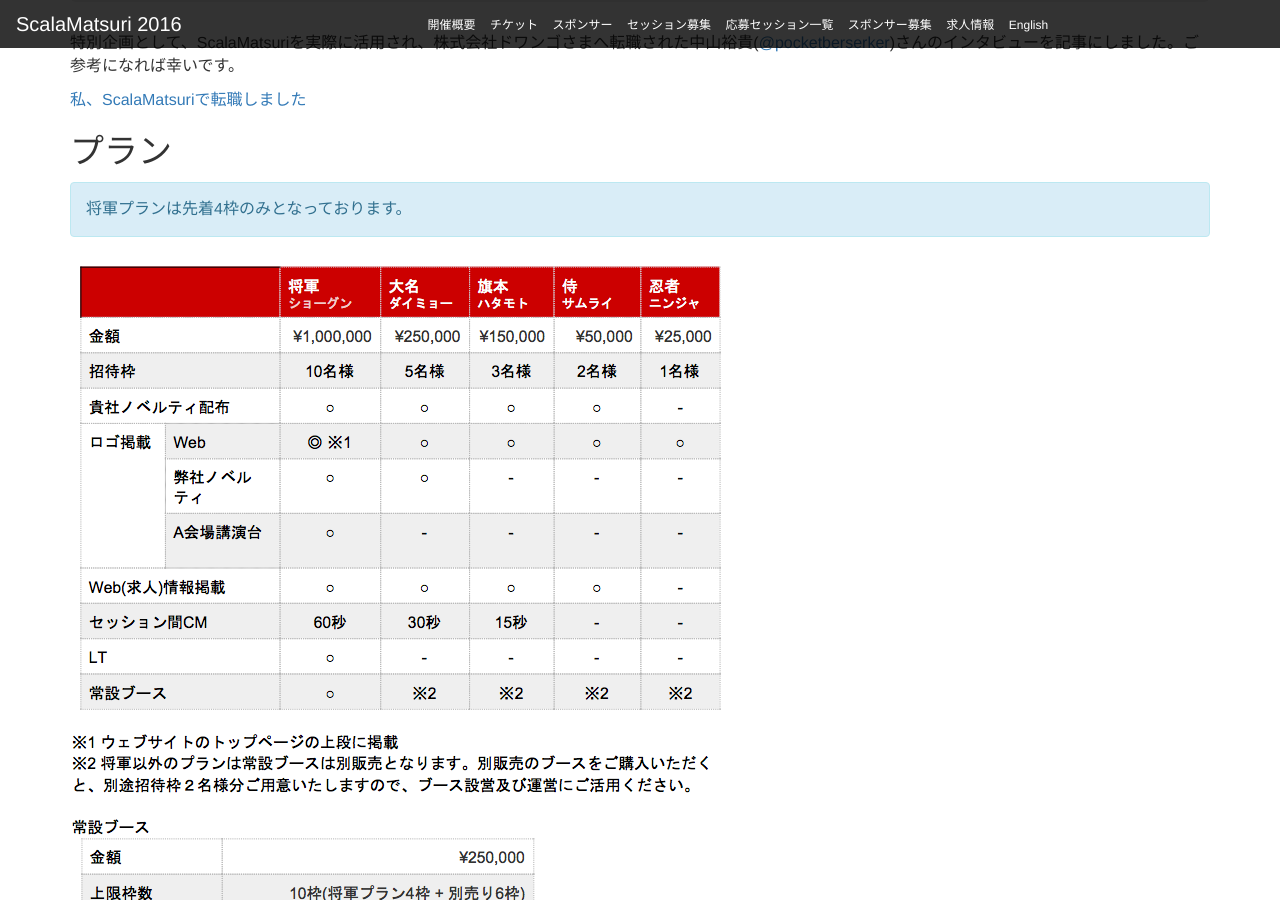
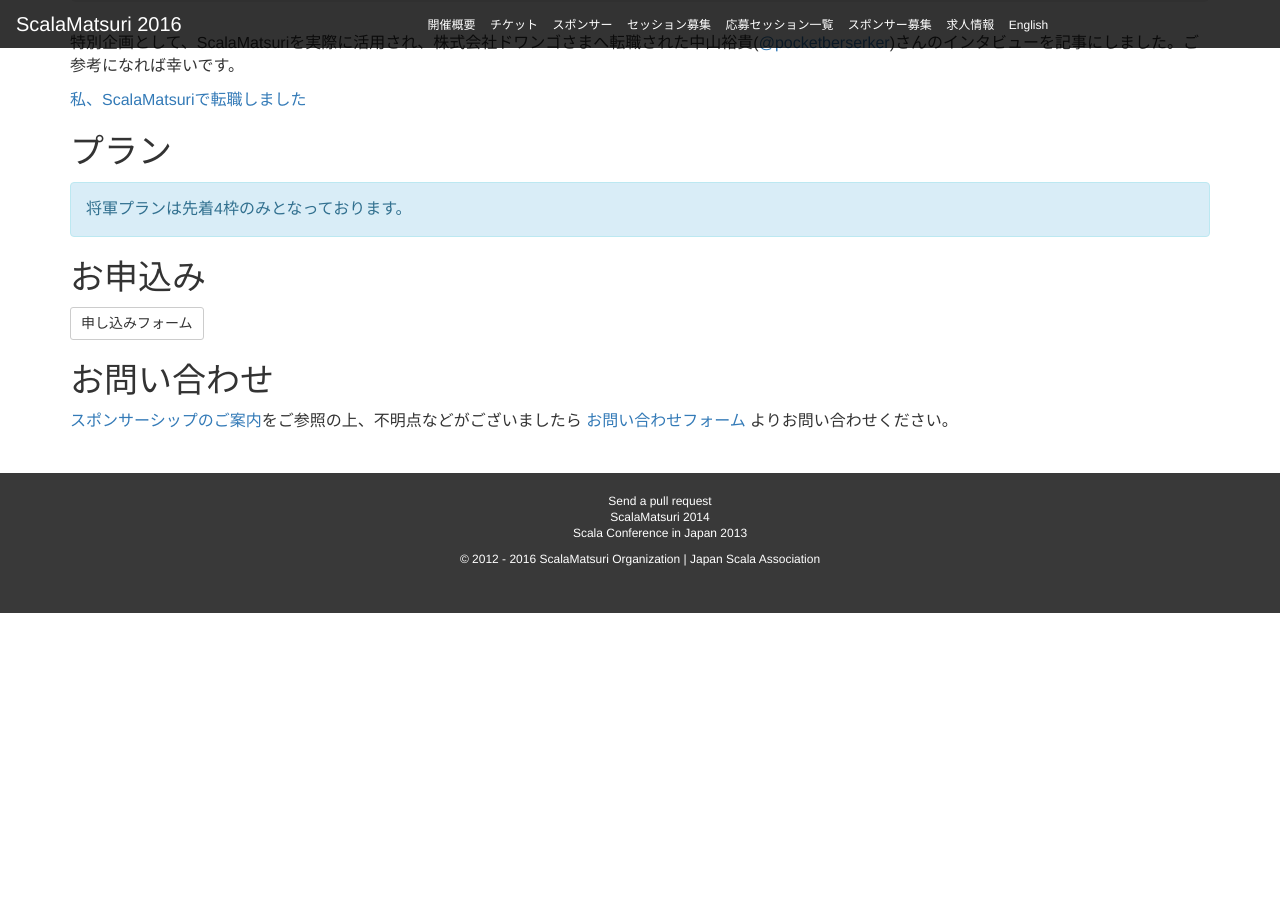
Before and after one commit to scalajp/2016.scalamatsuri.org, a Jekyll site: the page built from ja/sponsors/index.html, in a window 1280 px wide and 900 px high, scrolled down 525 px. Built offline with Jekyll 4.4.1, drawn with Linux system fonts in a browser that asks for light colours; nearby versions of some CDN libraries; comment, search, counter and statistics services are not loaded; after the commit the page ends 1138 px from its top, so only the background shows below that.

Commit message:
Update index.html
ref #225

```diff
--- a/ja/sponsors/index.html
+++ b/ja/sponsors/index.html
@@ -27,7 +27,7 @@ title: スポンサー募集
 
 <h2>プラン</h2>
 <div class="alert alert-info" role="alert">将軍プランは先着4枠のみとなっております。</div>
-<img class="img-responsive" src="plan.png">
+<!-- <img class="img-responsive" src="plan.png"> -->
 
 <h2>お申込み</h2>
 <p>
```
